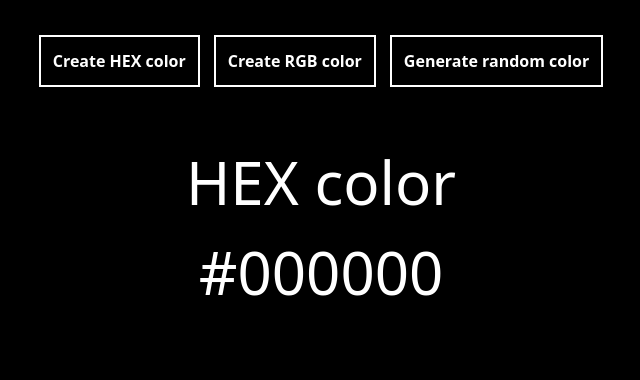
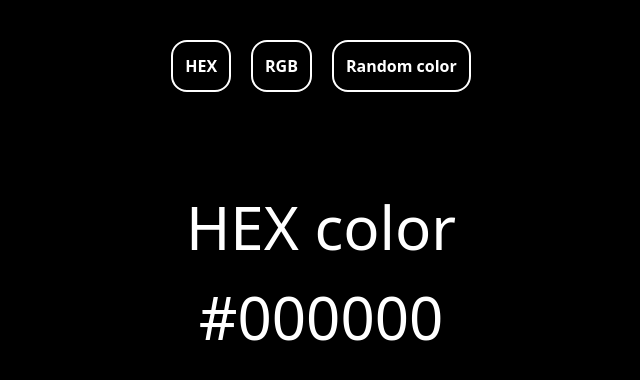
Before and after one commit to Vibeflow12/React-project-from-yt, a React (Vite) app: page / in a window 1280 px wide. Shown: the top 380 px of the page, without its empty margins (319-959 px from the left). Built offline with nearby package versions, Linux system fonts and the light colour scheme.

Commit message:
praticed random color generator problem

```diff
--- a/src/App.jsx
+++ b/src/App.jsx
@@ -1,6 +1,8 @@
 import './App.css'
 import Accordian from './components/accordian'
 import RandomColor from './components/randomcolorgen'
+import RandomColorGenerator from './pcomponents/randoncolorgenerator'
+
 
 
 function App() {
@@ -9,7 +11,9 @@ function App() {
   return (
     <>
       {/* <Accordian /> */}
-      < RandomColor />
+      {/* < RandomColor /> */}
+
+      <RandomColorGenerator />
     </>
   )
 }
--- /dev/null
+++ b/src/pcomponents/randoncolorgenerator.jsx
@@ -0,0 +1,84 @@
+import { useState } from "react";
+
+export default function RandomColorGenerator() {
+
+    const [typeOfColor, setTypeOfColor] = useState('hex')
+    const [color, setColor] = useState('#000000')
+
+    function randomColorUtility(length) {
+        return Math.floor(Math.random() * length)
+    }
+
+    function randomColor(type) {
+        if (type === 'hex') {
+            const hex = [1, 2, 3, 4, 5, 6, 7, 8, 9, "A", "B", "C", "D", "E", "F"];
+            let hexcolor = "#";
+
+            for (let i = 0; i < 6; i++) {
+                hexcolor += hex[randomColorUtility(hex.length)];
+            }
+            setColor(hexcolor);
+
+        } else {
+            const r = randomColorUtility(256);
+            const g = randomColorUtility(256);
+            const b = randomColorUtility(256);
+
+            setColor(`rgb(${r}, ${g}, ${b})`);
+        }
+
+    }
+
+
+    return (
+        <div style={{
+            height: "100vh",
+            width: "100vw",
+            background: color,
+        }}>
+            <div
+                className="flex justify-center items-center gap-5 py-10 font-extrabold"
+            >
+                <button className="border-2 border-white text-white px-3 py-3 font-extrabold  rounded-2xl"
+                    onClick={() => {
+                        setTypeOfColor('hex');
+                        randomColor('hex');
+                    }}
+                >
+                    HEX
+                </button>
+
+                <button className="border-2 border-white text-white px-3 py-3 font-extrabold rounded-2xl "
+                    onClick={() => {
+                        setTypeOfColor('rgb');
+                        randomColor('rgb');
+                    }}
+                >
+                    RGB
+                </button>
+
+                <button className="border-2 border-white text-white px-3 py-3 font-extrabold  rounded-2xl"
+                    onClick={() => randomColor(typeOfColor)}>
+
+                    Random color
+                </button>
+
+            </div>
+
+            <div
+                style={{
+                    display: "flex",
+                    justifyContent: "center",
+                    alignItems: "center",
+                    color: "white",
+                    fontSize: "60px",
+                    marginTop: "50px",
+                    flexDirection: "column"
+                }}
+            >
+                <h3>{typeOfColor === "rgb" ? 'RGB color' : 'HEX color'}</h3>
+                <h2>{color}</h2>
+            </div>
+        </div>
+    );
+}
```
